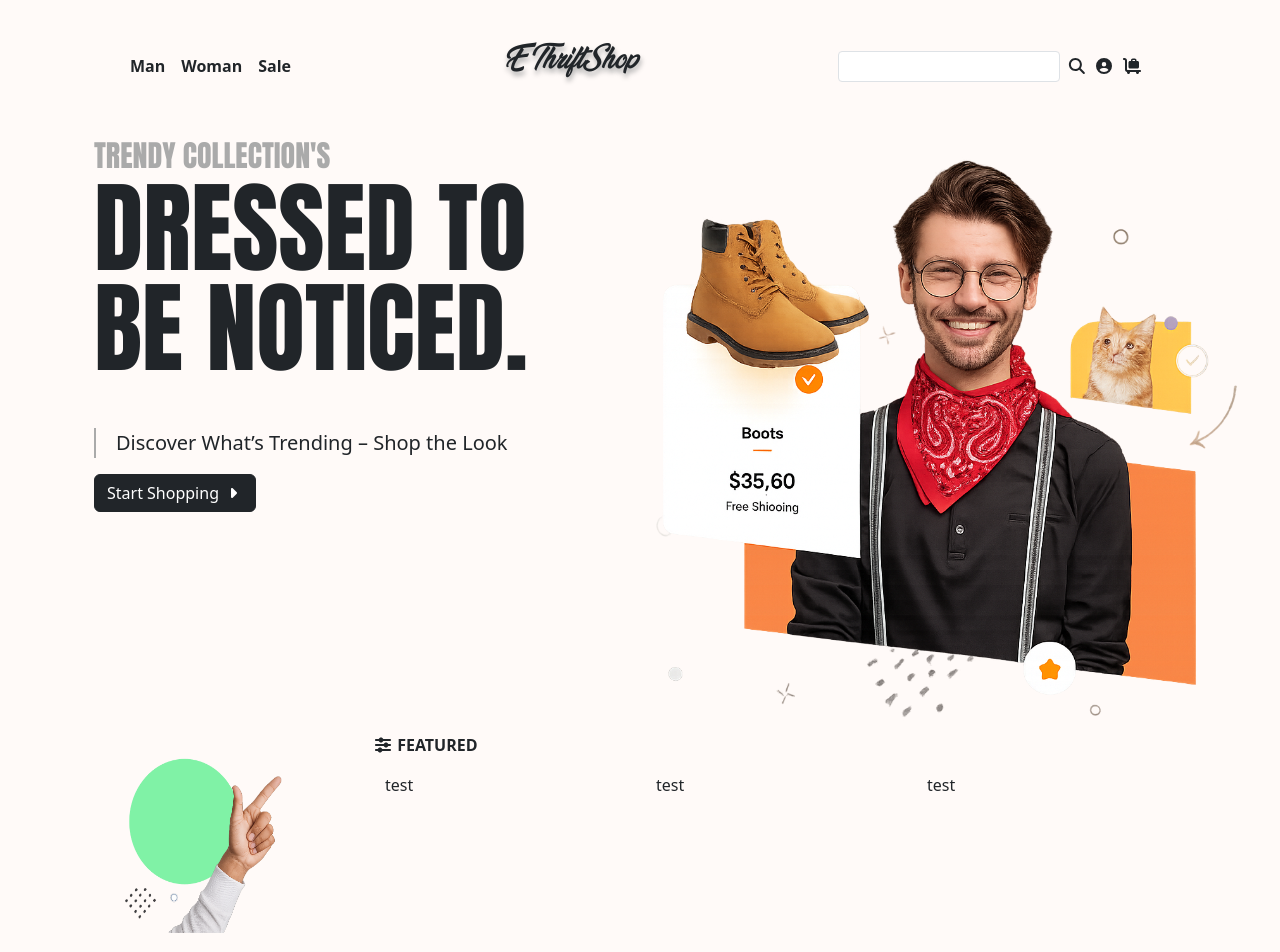
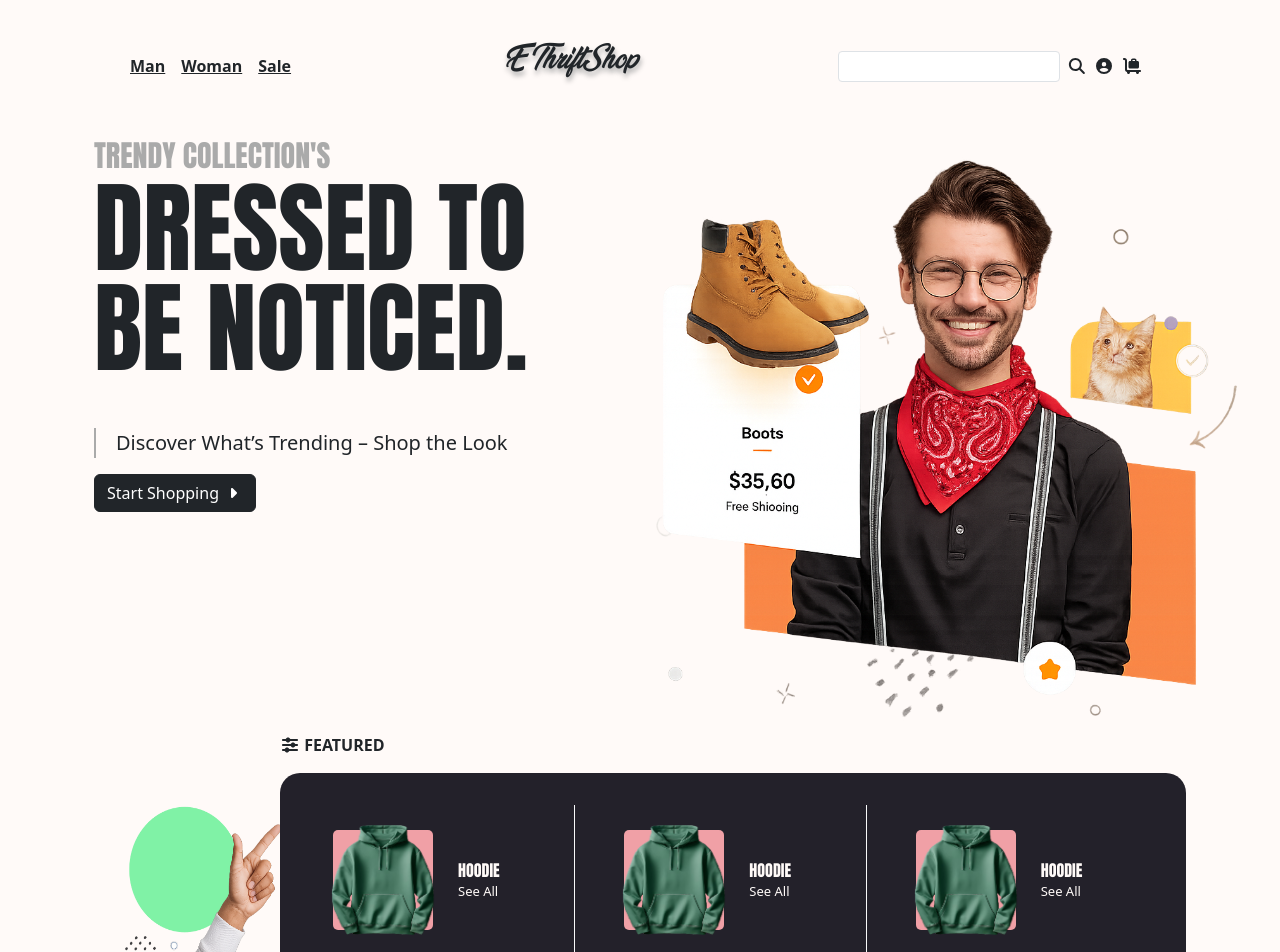
Before and after one commit to misonnnnn/e_thrift_shop, a Next.js app: page / in a window 1280 px wide. Shown: the top 952 px of the page. Built offline with nearby package versions, Linux system fonts and the light colour scheme.

Commit message:
add default 404 page

```diff
--- a/app/globals.css
+++ b/app/globals.css
@@ -50,3 +50,37 @@ body {
     text-indent: 20px;;
     margin-top: 50px;
 }
+
+.border-radius-top-left-20{
+    border-radius: 20px 20px 0 0;
+}
+.featured_product_outerdiv{
+    position:relative;
+    background-color: #23212a;
+}
+.featured_product_image{
+    z-index: 99;
+    position: relative;
+    left: 50%;
+    transform: translateX(-50%);
+}
+.featured_product_text{
+    font-family: Impact, Haettenschweiler, 'Arial Narrow Bold', sans-serif;
+    color:#fffaf8;
+    padding:0px;
+    margin: 0px;
+}
+.featured_product_text_subtext{
+    color:#fffaf8;
+    font-size: 13px;
+}
+.featured_product_backdesign1{
+    background-color:#f0a0a6;
+    position:absolute;
+    height: 100px;
+    width: 100px;
+    border-radius: 5px;
+    top: 50%;
+    left: 50%;
+    transform: translate(-50%,-50%);
+}
--- a/app/page.tsx
+++ b/app/page.tsx
@@ -1,6 +1,7 @@
 import Image from "next/image";
 import { FontAwesomeIcon } from "@fortawesome/react-fontawesome";
 import { faCaretRight, faCartFlatbedSuitcase, faCartShopping, faSearch, faSliders, faUser, faUserAlt, faUserCircle } from "@fortawesome/free-solid-svg-icons";
+import Link from "next/link";
 
 export default function Home() {
 	return (
@@ -10,9 +11,15 @@ export default function Home() {
 			<div className="container">
 				<div className="w-100 p-5 d-flex justify-content-between align-items-center">
 					<div className="d-flex justify-content-around align-items-center">
-						<div className="me-3 fw-bold">Man</div>
-						<div className="me-3 fw-bold">Woman</div>
-						<div className="me-3 fw-bold">Sale</div>
+						<div className="me-3 fw-bold">
+							<Link className="text-dark" href="/products/category/man">Man</Link>
+						</div>
+						<div className="me-3 fw-bold">
+							<Link className="text-dark" href="/products/category/woman">Woman</Link>
+						</div>
+						<div className="me-3 fw-bold">
+							<Link className="text-dark" href="/products/category/sale">Sale</Link>
+						</div>
 					</div>
 
 					<div>
@@ -25,7 +32,7 @@ export default function Home() {
 							<FontAwesomeIcon icon={faSearch} />
 						</div>
 						<div className="me-2">
-							<FontAwesomeIcon icon ={ faUserCircle} />
+							<Link className="text-dark" href="/auth/login"><FontAwesomeIcon icon ={ faUserCircle } /></Link>
 						</div>
 						<div className="me-2">
 							<FontAwesomeIcon icon ={ faCartFlatbedSuitcase} />
@@ -53,7 +60,7 @@ export default function Home() {
 						<div className="col-6 ">
 							<div className="relative ">
 								<Image className="relative"
-									src="/res_1.png"   // File in public/images/
+									src="/res_main.png"   // File in public/images/
 									alt="My banner"
 									width={600}
 									height={600}
@@ -67,8 +74,8 @@ export default function Home() {
 				{/* featured */}
 				<div>
 					<div className="row m-0">
-						<div className="col-3">
-							<Image className="relative"
+						<div className="col-2 position-relative">
+							<Image className="position-relative mt-5"
 									src="/res_2.png"   // File in public/images/
 									alt=""
 									width={200}
@@ -77,15 +84,69 @@ export default function Home() {
 						</div>
 						<div className="col">
 							<p className="fw-bold"><FontAwesomeIcon icon={faSliders} /> FEATURED</p>
-							<div className="row m-0">
-								<div className="col-4">
-									test
-								</div>
-								<div className="col-4">
-									test
-								</div>
-								<div className="col-4">
-									test
+							<div className="featured_product_outerdiv border-radius-top-left-20 p-3">
+								<div className="row m-0">
+									<div className="col-4 position-relative py-3">
+										<div className="d-flex border-end border-1 border-light">
+											<div className="position-relative">
+												<div className="featured_product_backdesign1"></div>
+												<Image className="featured_product_image"
+													src="/featured_products/2.png"   // File in public/images/
+													alt=""
+													width={150}
+													height={150}
+												/>
+											</div>
+											<div className="featured_product_details align-items-center d-flex">
+												<div>
+													<p className="featured_product_text">HOODIE</p>
+													<div className="featured_product_text_subtext">See All</div>
+												</div>
+											</div>
+										</div>
+									</div>
+
+
+									<div className="col-4 position-relative py-3">
+										<div className="d-flex border-end border-1 border-light">
+											<div className="position-relative">
+												<div className="featured_product_backdesign1"></div>
+												<Image className="featured_product_image"
+													src="/featured_products/2.png"   // File in public/images/
+													alt=""
+													width={150}
+													height={150}
+												/>
+											</div>
+											<div className="featured_product_details align-items-center d-flex">
+												<div>
+													<p className="featured_product_text">HOODIE</p>
+													<div className="featured_product_text_subtext">See All</div>
+												</div>
+											</div>
+										</div>
+									</div>
+
+
+									<div className="col-4 position-relative py-3">
+										<div className="d-flex">
+											<div className="position-relative">
+												<div className="featured_product_backdesign1"></div>
+												<Image className="featured_product_image"
+													src="/featured_products/2.png"   // File in public/images/
+													alt=""
+													width={150}
+													height={150}
+												/>
+											</div>
+											<div className="featured_product_details align-items-center d-flex">
+												<div>
+													<p className="featured_product_text">HOODIE</p>
+													<div className="featured_product_text_subtext">See All</div>
+												</div>
+											</div>
+										</div>
+									</div>
 								</div>
 							</div>
 						</div>
```
Also changed, not shown: app/not-found.js (added, +9 -0 lines), public/featured_products/2.png (added), public/res_main.png (added).
